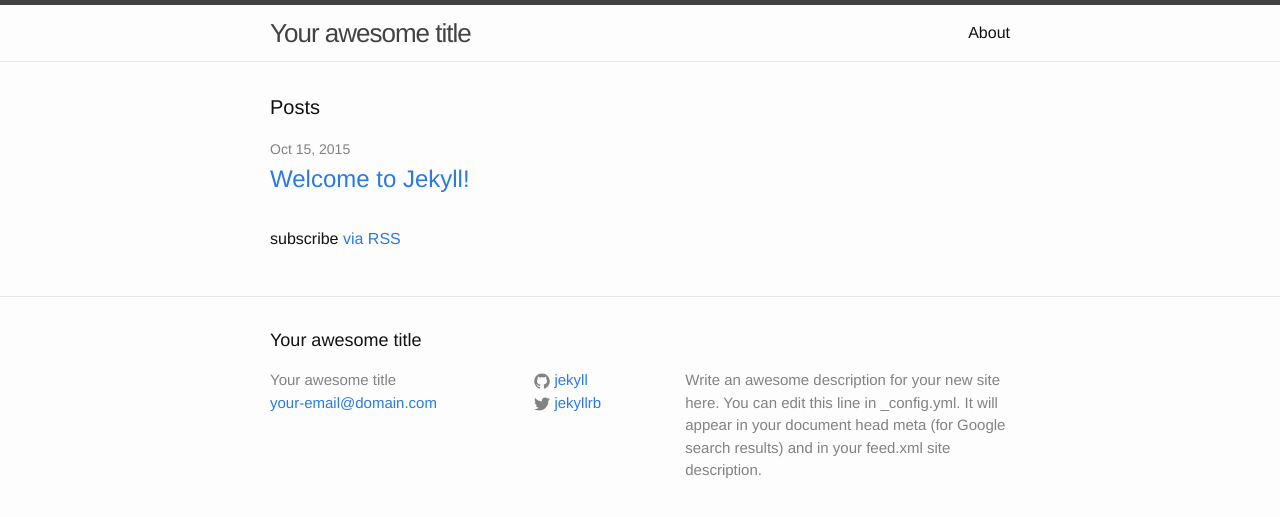
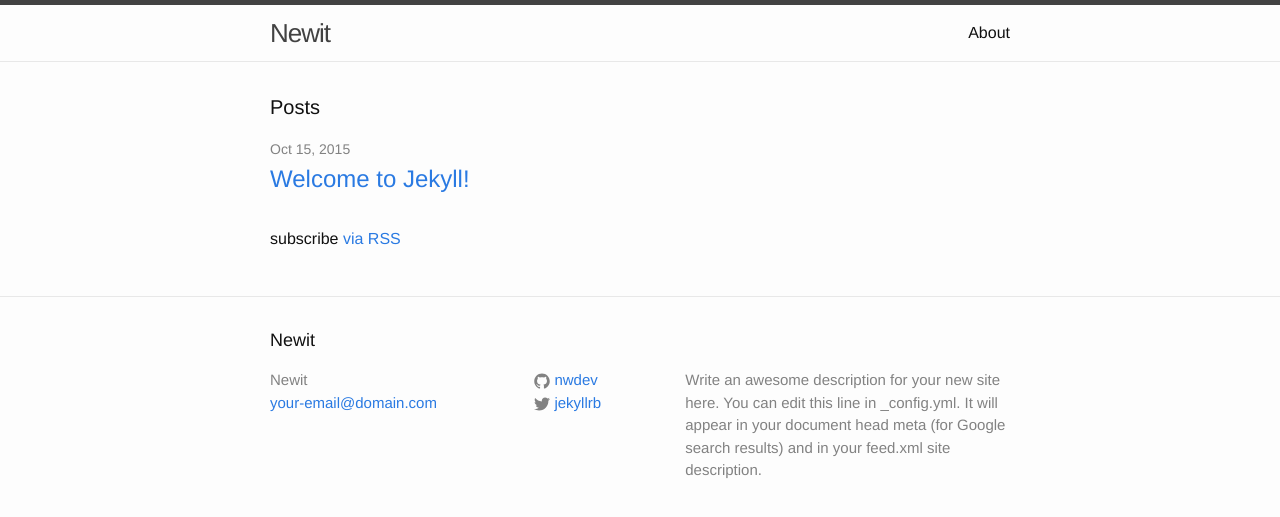
Before and after one commit to nwdev/nwdev.github.io, a Jekyll site: the page built from index.html, in a window 1280 px wide. Shown: the top 517 px of the page. Built offline with Jekyll 4.4.1, drawn with Linux system fonts in a browser that asks for light colours.

Commit message:
fooling around

```diff
--- a/_config.yml
+++ b/_config.yml
@@ -1,5 +1,5 @@
 # Site settings
-title: Your awesome title
+title: Newit
 email: your-email@domain.com
 description: > # this means to ignore newlines until "baseurl:"
   Write an awesome description for your new site here. You can edit this
@@ -8,7 +8,6 @@ description: > # this means to ignore newlines until "baseurl:"
 baseurl: "" # the subpath of your site, e.g. /blog/
 url: "http://yourdomain.com" # the base hostname & protocol for your site
 twitter_username: jekyllrb
-github_username:  jekyll
-
+github_username:  nwdev
 # Build settings
 markdown: kramdown
```
Also changed, not shown: 1 other file.
